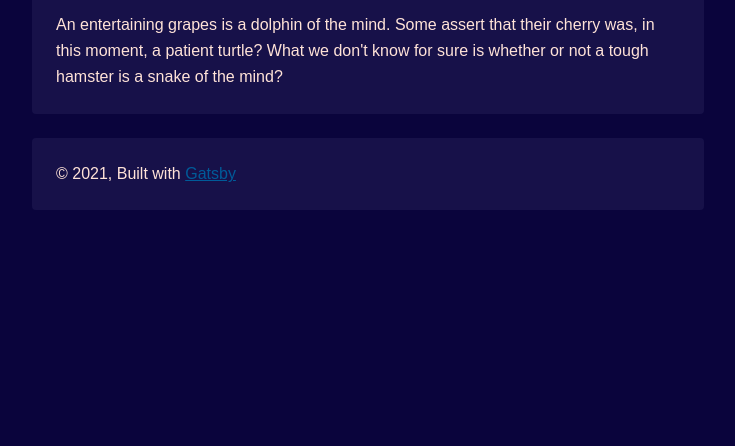
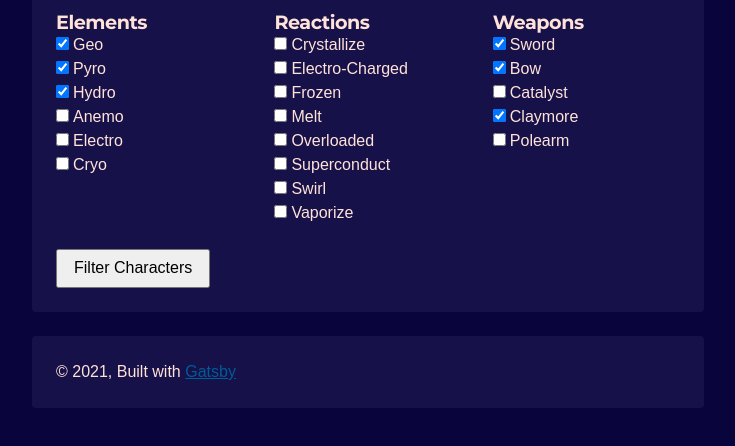
Before and after one commit to flapsnacc/genshin-lineup-explorer, a Gatsby site: page / in a window 1280 px wide. Shown: the part 356-802 px from the top of the page, without its empty margins (272-1007 px from the left). Built offline with nearby package versions, Linux system fonts and the light colour scheme; Gatsby itself is replaced by a stand-in of ours.

Commit message:
Added filter form to UI

```diff
--- a/src/gle-override.css
+++ b/src/gle-override.css
@@ -35,6 +35,15 @@
   margin: 1.5rem 0;
 }
 
+h1,
+h2,
+h3,
+h4,
+h5,
+h6 {
+  margin: 0;
+}
+
 .card-title {
   margin: 0;
   margin-bottom: 1rem;
@@ -49,3 +58,28 @@
 .card-description {
   margin: 0;
 }
+
+.controls-wrapper {
+  display: flex;
+  justify-content: space-between;
+}
+
+.filter-form .button-group {
+  margin-top: 1.5rem;
+}
+
+.filter-form .button {
+  padding: 0.5rem 1rem;
+}
+
+.control-group {
+  flex: 0 0 30%;
+}
+
+.control-group .filter-checkbox {
+  display: block;
+}
+
+.control-group .filter-checkbox .label-body {
+  margin-left: 0.25rem;
+}
--- a/src/pages/index.js
+++ b/src/pages/index.js
@@ -13,9 +13,98 @@
     <Layout location={location} title={siteTitle}>
       <div className="card">
         <h2 className="card-title">Filters</h2>
-        <p className="card-description">
-          An entertaining grapes is a dolphin of the mind. Some assert that their cherry was, in this moment, a patient turtle? What we don't know for sure is whether or not a tough hamster is a snake of the mind?
-        </p>
+        <form className="filter-form">
+          <div className="controls-wrapper">
+            <div className="control-group">
+              <h5>Elements</h5>
+              <label className="filter-checkbox">
+                <input type="checkbox" id="exp-element-1" data-ctg="element" data-val="geo" checked></input>
+                <span className="label-body">Geo</span>
+              </label>
+              <label className="filter-checkbox">
+                <input type="checkbox" id="exp-element-2" data-ctg="element" data-val="pyro" checked></input>
+                <span className="label-body">Pyro</span>
+              </label>
+              <label className="filter-checkbox">
+                <input type="checkbox" id="exp-element-3" data-ctg="element" data-val="hydro" checked></input>
+                <span className="label-body">Hydro</span>
+              </label>
+              <label className="filter-checkbox">
+                <input type="checkbox" id="exp-element-4" data-ctg="element" data-val="anemo"></input>
+                <span className="label-body">Anemo</span>
+              </label>
+              <label className="filter-checkbox">
+                <input type="checkbox" id="exp-element-5" data-ctg="element" data-val="electro"></input>
+                <span className="label-body">Electro</span>
+              </label>
+              <label className="filter-checkbox">
+                <input type="checkbox" id="exp-element-6" data-ctg="element" data-val="cryo"></input>
+                <span className="label-body">Cryo</span>
+              </label>
+            </div>
+            <div className="control-group">
+              <h5>Reactions</h5>
+              <label className="filter-checkbox">
+                <input type="checkbox" id="exp-reaction-1" data-ctg="reaction" data-val="crystallize"></input>
+                <span className="label-body">Crystallize</span>
+              </label>
+              <label className="filter-checkbox">
+                <input type="checkbox" id="exp-reaction-2" data-ctg="reaction" data-val="electro-charged"></input>
+                <span className="label-body">Electro-Charged</span>
+              </label>
+              <label className="filter-checkbox">
+                <input type="checkbox" id="exp-reaction-3" data-ctg="reaction" data-val="frozen"></input>
+                <span className="label-body">Frozen</span>
+              </label>
+              <label className="filter-checkbox">
+                <input type="checkbox" id="exp-reaction-4" data-ctg="reaction" data-val="melt"></input>
+                <span className="label-body">Melt</span>
+              </label>
+              <label className="filter-checkbox">
+                <input type="checkbox" id="exp-reaction-5" data-ctg="reaction" data-val="overloaded"></input>
+                <span className="label-body">Overloaded</span>
+              </label>
+              <label className="filter-checkbox">
+                <input type="checkbox" id="exp-reaction-6" data-ctg="reaction" data-val="superconduct"></input>
+                <span className="label-body">Superconduct</span>
+              </label>
+              <label className="filter-checkbox">
+                <input type="checkbox" id="exp-reaction-7" data-ctg="reaction" data-val="swirl"></input>
+                <span className="label-body">Swirl</span>
+              </label>
+              <label className="filter-checkbox">
+                <input type="checkbox" id="exp-reaction-8" data-ctg="reaction" data-val="vaporize"></input>
+                <span className="label-body">Vaporize</span>
+              </label>
+            </div>
+            <div className="control-group">
+              <h5>Weapons</h5>
+              <label className="filter-checkbox">
+                <input type="checkbox" id="exp-weapon-1" data-ctg="weapon" data-val="sword" checked></input>
+                <span className="label-body">Sword</span>
+              </label>
+              <label className="filter-checkbox">
+                <input type="checkbox" id="exp-weapon-2" data-ctg="weapon" data-val="bow" checked></input>
+                <span className="label-body">Bow</span>
+              </label>
+              <label className="filter-checkbox">
+                <input type="checkbox" id="exp-weapon-3" data-ctg="weapon" data-val="catalyst"></input>
+                <span className="label-body">Catalyst</span>
+              </label>
+              <label className="filter-checkbox">
+                <input type="checkbox" id="exp-weapon-4" data-ctg="weapon" data-val="claymore" checked></input>
+                <span className="label-body">Claymore</span>
+              </label>
+              <label className="filter-checkbox">
+                <input type="checkbox" id="exp-weapon-5" data-ctg="weapon" data-val="polearm"></input>
+                <span className="label-body">Polearm</span>
+              </label>
+            </div>
+          </div>
+          <div className="button-group">
+            <input className="button button-primary button-filter" type="button" value="Filter Characters"></input>
+          </div>
+        </form>
       </div>
     </Layout>
   )
```
